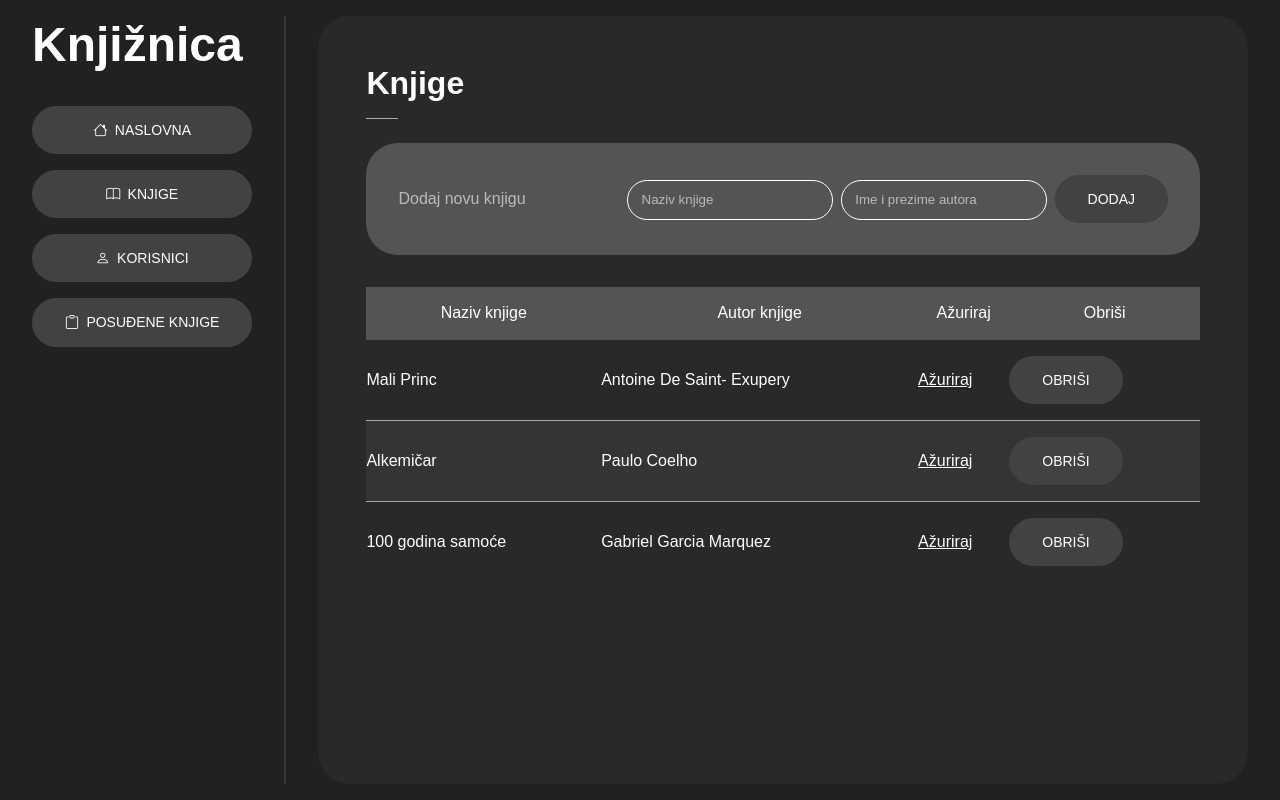
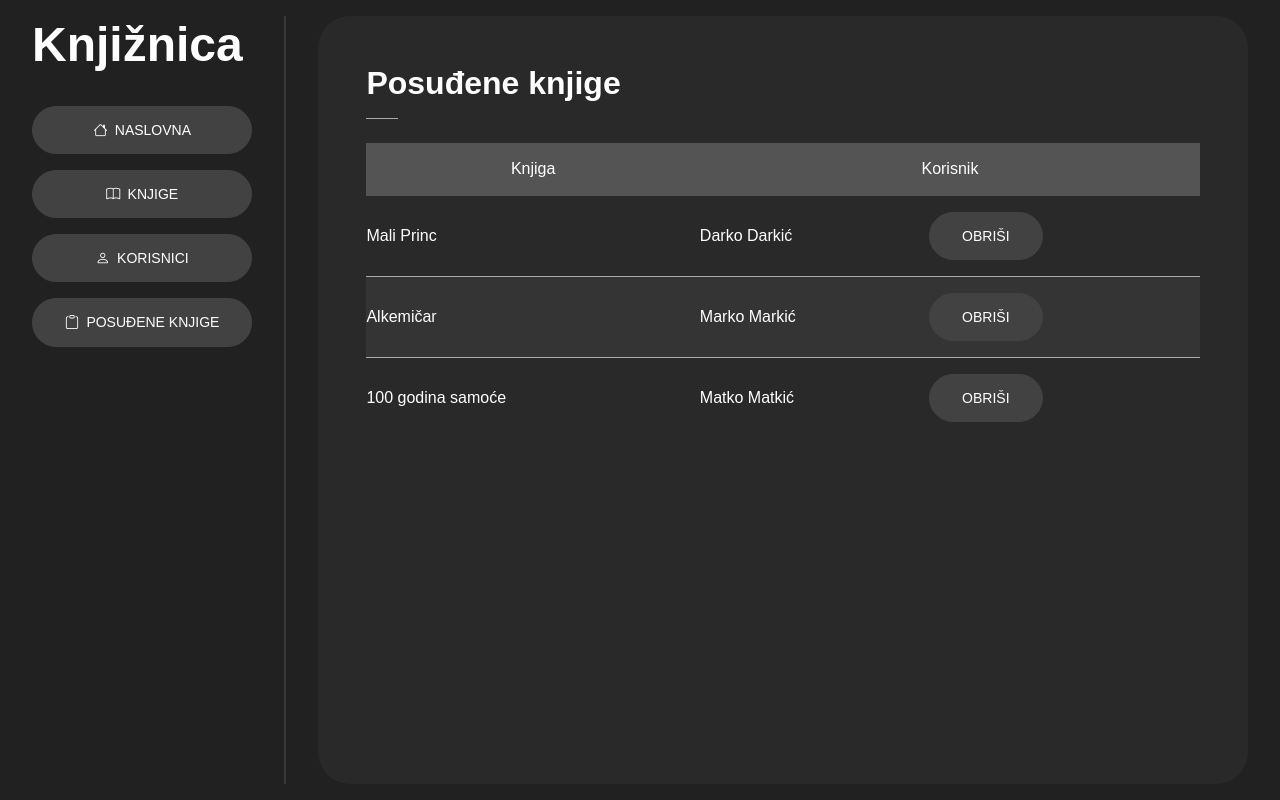
Before and after one commit to marko-krznar/React-Library, a React (Create React App) app: page /posudene-knjige in a window 1280 px wide. Built offline with nearby package versions, Linux system fonts and the light colour scheme.

Commit message:
Added context for borrowing books, container BorrowBookPage, component BorrowItem and functionality for delete borrowed item

```diff
--- a/src/App.js
+++ b/src/App.js
@@ -1,6 +1,7 @@
 import React from "react";
 import { Route, Routes } from "react-router-dom";
 import BooksPage from "./containers/BooksPage/BooksPage";
+import BorrowBookPage from "./containers/BorrowBookPage/BorrowBookPage";
 import Header from "./containers/Header/Header";
 import Homepage from "./containers/Homepage/Homepage";
 import SingleBook from "./containers/SingleBook/SingleBook";
@@ -8,10 +9,12 @@ import SingleUser from "./containers/SingleUser/SingleUser";
 import UsersPage from "./containers/UsersPage/UsersPage";
 import { BooksProvider } from "./data/BooksContext";
 import { UsersProvider } from "./data/UsersContext";
+import { BorrowBooksProvider } from "./data/BorrowBooksContext";
 
 export default function App() {
   return (
     <div className="d-flex flex-wrap">
+      <BorrowBooksProvider>
         <BooksProvider>
           <UsersProvider>
             <Header />
@@ -21,10 +24,12 @@ export default function App() {
               <Route path="/knjiga/:id" element={<SingleBook />} />
               <Route path="/korisnici" element={<UsersPage />} />
               <Route path="/korisnik/:id" element={<SingleUser />} />
+              <Route path="/posudene-knjige" element={<BorrowBookPage />} />
               <Route path="/*" element={<BooksPage />} />
             </Routes>
           </UsersProvider>
         </BooksProvider>
+      </BorrowBooksProvider>
     </div>
   );
 }
--- /dev/null
+++ b/src/components/BorrowItem/BorrowItem.js
@@ -0,0 +1,17 @@
+import React, { useContext } from "react";
+import { BorrowBooksContext } from "../../data/BorrowBooksContext";
+
+export default function BorrowItem({ borrowed }) {
+  const { handleDelete } = useContext(BorrowBooksContext);
+  console.log(borrowed);
+
+  return (
+    <tr>
+      <td>{borrowed.bookName}</td>
+      <td>{borrowed.userName}</td>
+      <td>
+        <button onClick={() => handleDelete(borrowed)}>Obriši</button>
+      </td>
+    </tr>
+  );
+}
--- /dev/null
+++ b/src/containers/BorrowBookPage/BorrowBookPage.js
@@ -0,0 +1,25 @@
+import React, { useContext } from "react";
+import BorrowItem from "../../components/BorrowItem/BorrowItem";
+import { BorrowBooksContext } from "../../data/BorrowBooksContext";
+
+export default function BorrowBookPage() {
+  const { borrowBooks } = useContext(BorrowBooksContext);
+  return (
+    <section className="page pg-borrow-book">
+      <h2 className="headline">Posuđene knjige</h2>
+      <table>
+        <thead>
+          <tr>
+            <th colSpan={1}>Knjiga</th>
+            <th colSpan={2}>Korisnik</th>
+          </tr>
+        </thead>
+        <tbody>
+          {borrowBooks.map((borrowed, index) => (
+            <BorrowItem key={index} borrowed={borrowed} />
+          ))}
+        </tbody>
+      </table>
+    </section>
+  );
+}
--- /dev/null
+++ b/src/data/BorrowBooksContext.js
@@ -0,0 +1,37 @@
+import React, { useState, createContext } from "react";
+
+export const BorrowBooksContext = createContext();
+
+export function BorrowBooksProvider(props) {
+  const [borrowBooks, setborrowBooks] = useState([
+    {
+      bookName: "Mali Princ",
+      userName: "Darko Darkić",
+      id: 1,
+    },
+    {
+      bookName: "Alkemičar",
+      userName: "Marko Markić",
+      id: 2,
+    },
+    {
+      bookName: "100 godina samoće",
+      userName: "Matko Matkić",
+      id: 3,
+    },
+  ]);
+
+  const handleDelete = (borrowed) => {
+    const existBorrowed = borrowBooks.find((x) => x.id === borrowed.id);
+    if (existBorrowed) {
+      setborrowBooks(borrowBooks.filter((x) => x.id !== borrowed.id));
+    }
+  };
+
+  const value = { borrowBooks, setborrowBooks, handleDelete };
+  return (
+    <BorrowBooksContext.Provider value={value}>
+      {props.children}
+    </BorrowBooksContext.Provider>
+  );
+}
```
Lines whose indentation alone changed are shown as unchanged.
